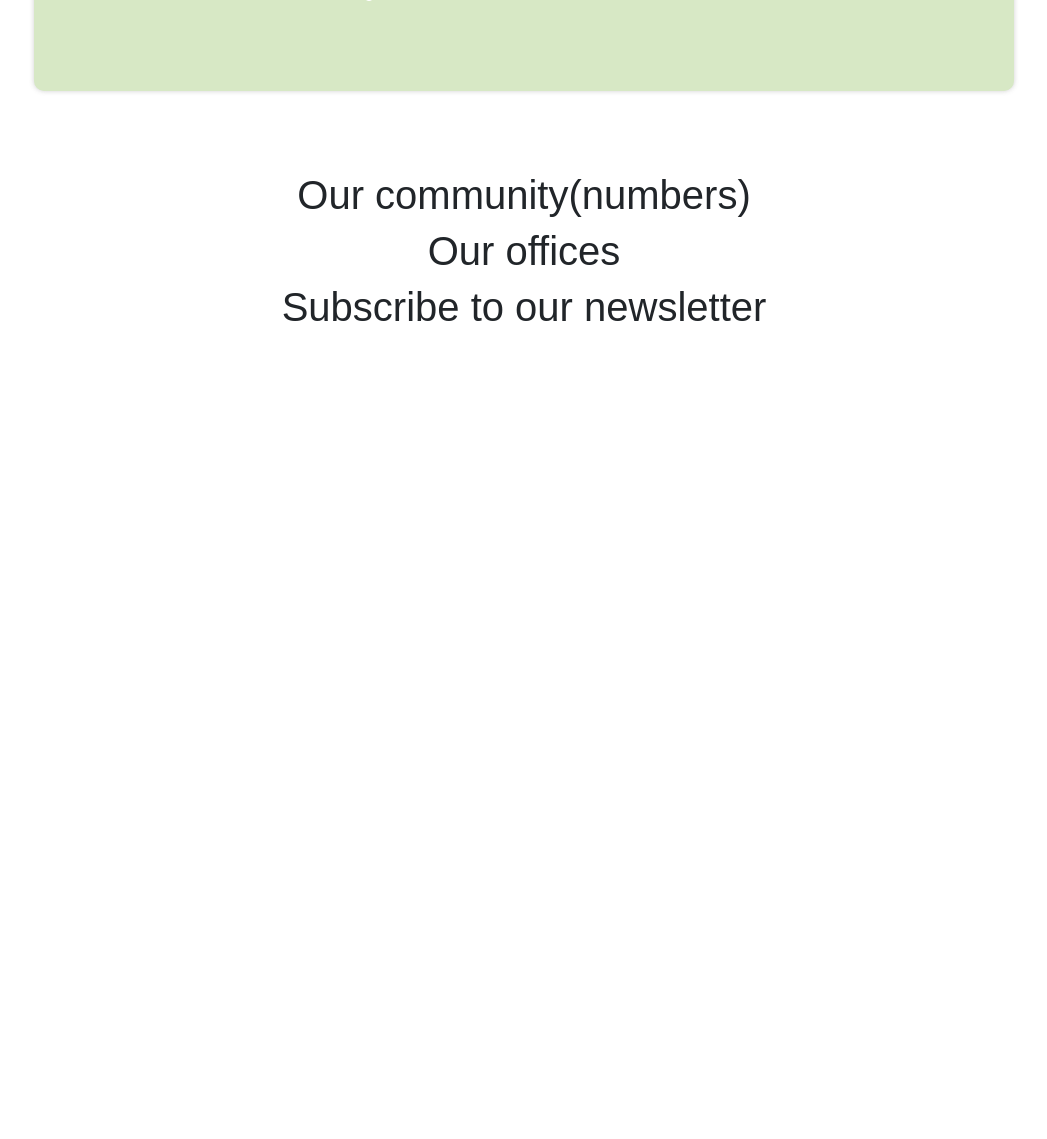
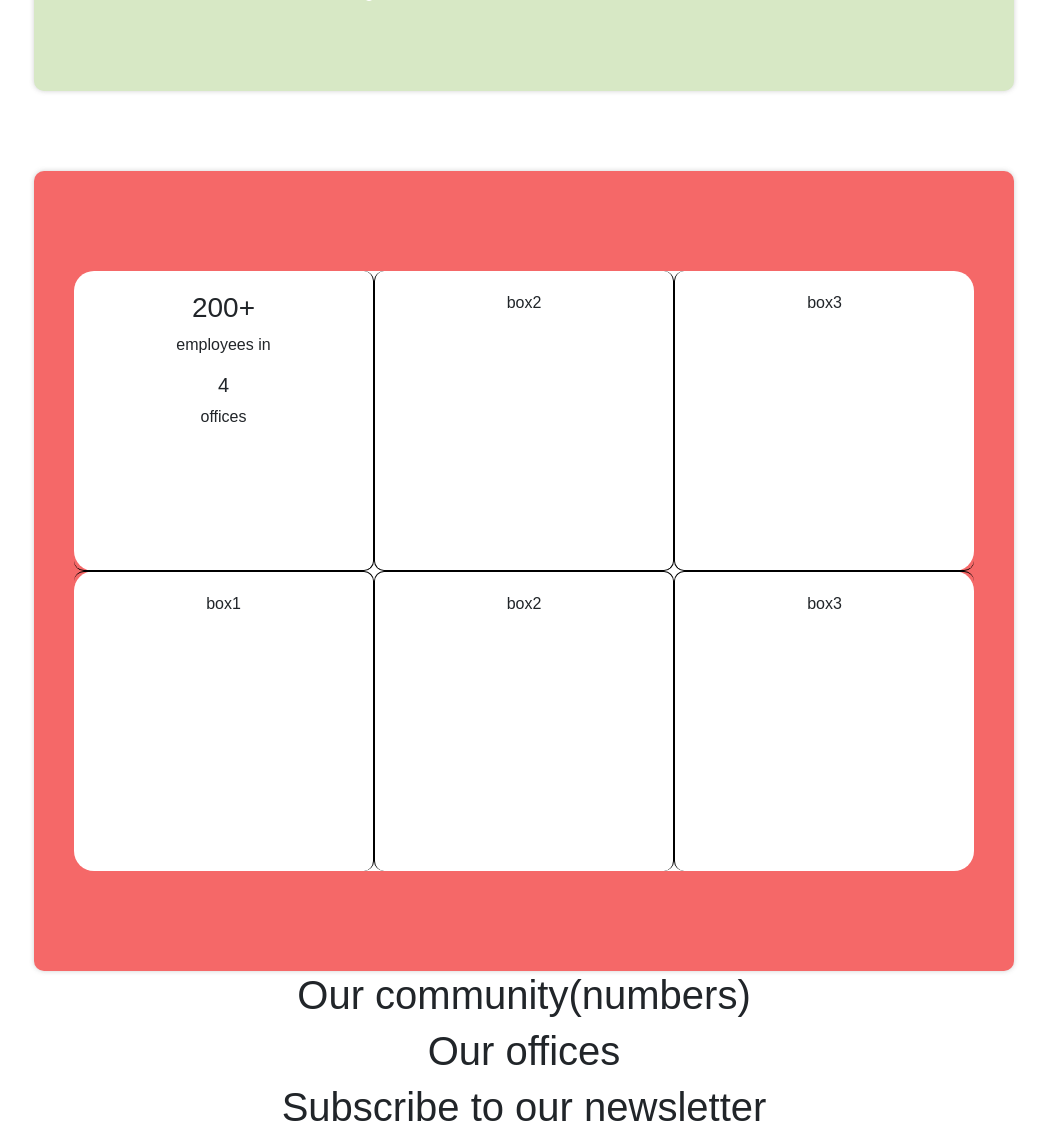
Before and after one commit to nshanku8/Food-Ordering, a Django app: page /customer/aboutus/ in a window 1280 px wide. Shown: the part 1307-2446 px from the top of the page, without its empty margins (116-1163 px from the left). Before the commit the page ends 1628 px from the top, so only its background shows below. Run offline with Django 5.2, Linux system fonts and the light colour scheme.

Commit message:
ninth commit

```diff
--- a/templates/navbar/aboutus.html
+++ b/templates/navbar/aboutus.html
@@ -74,6 +74,85 @@
             justify-content: center;
             margin: 40px;
         }
+        .com-con {
+        border-radius: 10px;
+        background-color: rgb(245, 104, 104);
+        padding: 40px;
+        text-align: center;
+        box-shadow: 0 0 5px rgba(100, 100, 100, 0.3);
+        display: flex;
+        justify-content: center;
+        align-items: center;
+        min-height: 100vh; /* Set minimum height to viewport height */
+        margin-left: 150px;
+        margin-right: 150px;
+        }
+
+        .content-wrapper {
+        display: flex;
+        flex-direction: column;
+        justify-content: center;
+        align-items: center;
+        width: fit-content;
+        }
+
+        .com-row1,
+        .com-row2 {
+        display: flex;
+        background-color: #ffffff;
+        justify-content: space-between;
+        width: 900px;
+        height: 300px;
+        border-radius: 20px;
+        }
+
+        .r1b1,
+        .r1b2,
+        .r1b3,
+        .r2b1,
+        .r2b2,
+        .r2b3 {
+        width: 300px;
+        height: 300px;
+        border-radius: 10px;
+        /* margin: 5px; */
+        text-align: center;
+        padding: 20px;
+        align-items: center;
+        justify-content: center;
+        /* line-height: 100px; */
+        }
+        .r1b1{
+            border-bottom: 1px solid black;
+            border-right: 1px solid black;
+            align-items: center;
+            justify-content: center;
+        }
+        .r1b2{
+            border-bottom: 1px solid black;
+            border-left: 1px solid black;
+            border-right: 1px solid black;
+        }
+        .r1b3{
+            border-bottom: 1px solid black;
+            border-left: 1px solid black;
+        }
+        .r2b1{
+            border-top: 1px solid black;
+            border-right: 1px solid black;
+        }
+        .r2b2{
+            border-top: 1px solid black;
+            border-left: 1px solid black;
+            border-right: 1px solid black;
+        }
+        .r2b3{
+            border-top: 1px solid black;
+            border-left: 1px solid black;
+        }
+
+
+
 
     </style>
     <h1>"About Us"</h1>
@@ -101,6 +180,42 @@
         </div>
 
 
+        </div>
+
+
+    </div>
+
+
+    <div class="com-con">
+        <!-- <h1>This is for community console</h1> -->
+        <div class="content-wrapper">
+          <div class="com-row1">
+            <div class="r1b1">
+                <h3>200+</h3>
+                <p>employees in</p>
+                <h5>4</h5>
+                <p>offices</p>
+            </div>
+            <div class="r1b2">
+              <p>box2</p>
+            </div>
+            <div class="r1b3">
+              <p>box3</p>
+            </div>
+          </div>
+          <div class="com-row2">
+            <div class="r2b1">
+              <p>box1</p>
+            </div>
+            <div class="r2b2">
+              <p>box2</p>
+            </div>
+            <div class="r2b3">
+              <p>box3</p>
+            </div>
+          </div>
+        </div>
+      </div>
 
 
 
@@ -108,12 +223,8 @@
 
 
 
-        </div>
-        <!-- <div class="feedback">
-        </div> -->
 
 
-      </div>
 
 
 
```
Lines whose indentation alone changed are shown as unchanged.
